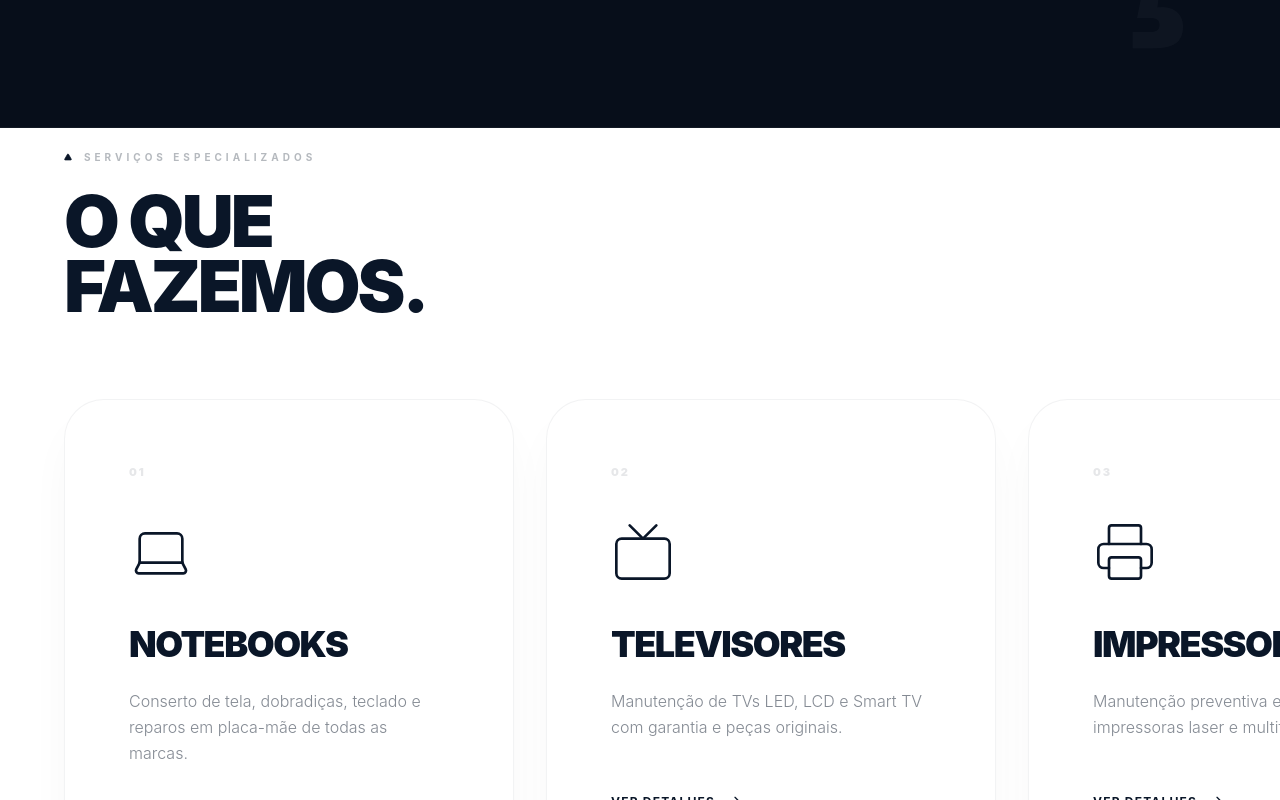
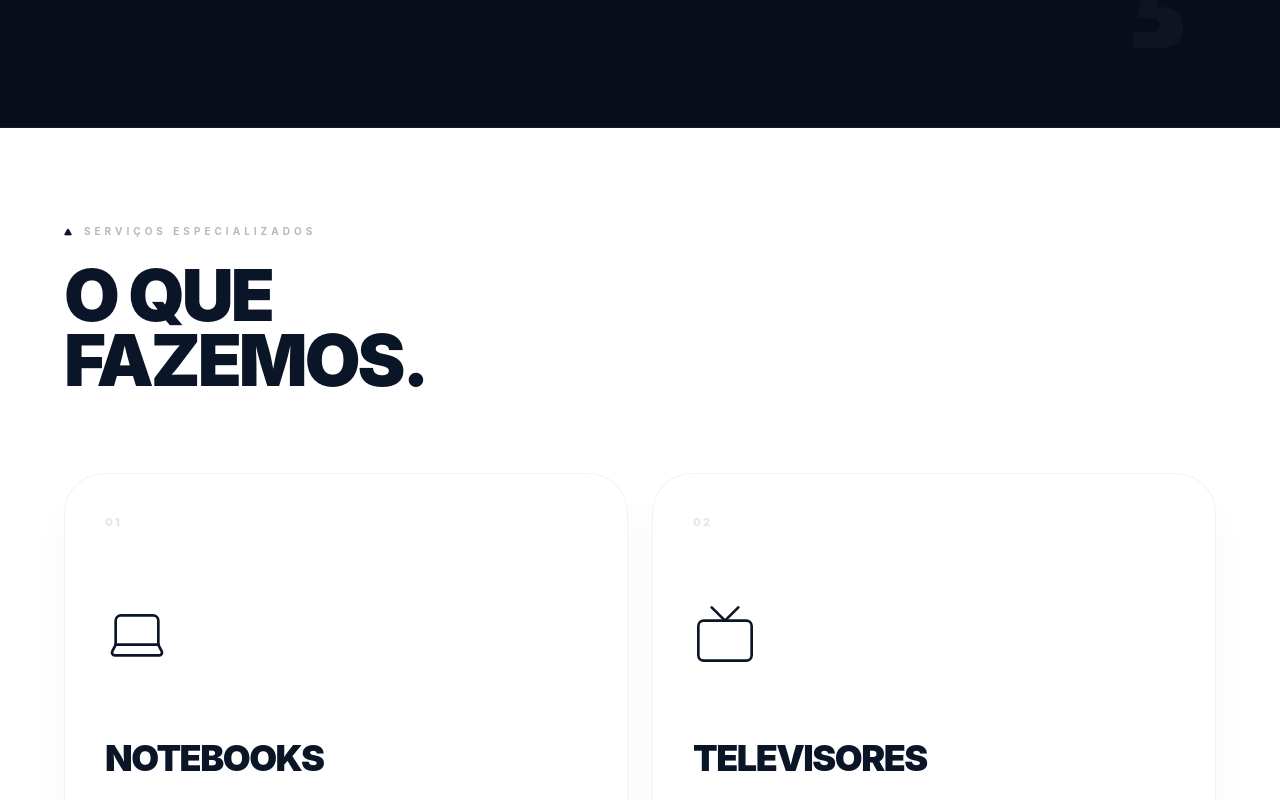
Before and after one commit to teusdrz/pecasparanote, a Next.js app: page / in a window 1280 px wide. Shown: the part 1120-1920 px from the top of the page. Built offline with nearby package versions, Linux system fonts and the light colour scheme.

Commit message:
refactor: remove unused GSAP animations and simplify service card layout

```diff
--- a/src/components/Services.tsx
+++ b/src/components/Services.tsx
@@ -1,13 +1,6 @@
 'use client';
 
-import { useEffect, useRef } from 'react';
 import { Laptop, Tv, Printer, Cpu, ArrowRight, Triangle } from 'lucide-react';
-import gsap from 'gsap';
-import { ScrollTrigger } from 'gsap/ScrollTrigger';
-
-if (typeof window !== 'undefined') {
-  gsap.registerPlugin(ScrollTrigger);
-}
 
 const services = [
   {
@@ -41,32 +34,8 @@ const services = [
 ];
 
 export default function Services() {
-  const scrollRef = useRef<HTMLDivElement>(null);
-  const sectionRef = useRef<HTMLElement>(null);
-
-  useEffect(() => {
-    const ctx = gsap.context(() => {
-      const items = gsap.utils.toArray('.service-card') as HTMLElement[];
-
-      gsap.to(items, {
-        xPercent: -100 * (items.length - 1),
-        ease: 'none',
-        scrollTrigger: {
-          trigger: sectionRef.current,
-          pin: true,
-          scrub: 1,
-          snap: 1 / (items.length - 1),
-          start: 'top 80px',
-          end: () => `+=${scrollRef.current?.offsetWidth}`,
-        }
-      });
-    }, sectionRef);
-
-    return () => ctx.revert();
-  }, []);
-
   return (
-    <section ref={sectionRef} id="servicos" className="min-h-screen bg-white overflow-hidden py-24 md:py-0 flex flex-col justify-center">
+    <section id="servicos" className="bg-white py-24">
       <div className="container mb-12 md:mb-20">
         <p className="text-[10px] font-bold tracking-[4px] uppercase text-navy/30 mb-6 flex items-center gap-3">
           <Triangle className="w-2 h-2 fill-navy text-navy" />
@@ -77,23 +46,23 @@ export default function Services() {
         </h2>
       </div>
 
-      <div className="relative">
-        <div ref={scrollRef} className="flex gap-8 px-8 md:px-16 w-fit">
+      <div className="container">
+        <div className="grid grid-cols-1 sm:grid-cols-2 gap-6">
           {services.map((service) => (
             <div
               key={service.id}
-              className="service-card w-[85vw] md:w-[450px] shrink-0 bg-white border border-navy/5 rounded-[40px] p-12 md:p-16 hover:bg-navy transition-all duration-700 group cursor-pointer shadow-2xl shadow-navy/5"
+              className="service-card aspect-square bg-white border border-navy/5 rounded-[40px] p-10 hover:bg-navy transition-all duration-700 group cursor-pointer shadow-2xl shadow-navy/5 flex flex-col justify-between"
             >
-              <div className="text-[11px] font-black text-navy/10 mb-10 tracking-[2px] group-hover:text-white/10 transition-colors">
+              <div className="text-[11px] font-black text-navy/10 mb-6 tracking-[2px] group-hover:text-white/10 transition-colors">
                 {service.id}
               </div>
-              <div className="text-navy mb-10 group-hover:text-white transition-colors">
+              <div className="text-navy mb-6 group-hover:text-white transition-colors">
                 <service.icon className="w-16 h-16 stroke-[1]" />
               </div>
               <h3 className="text-3xl md:text-4xl font-black text-navy mb-6 tracking-[-1.5px] uppercase group-hover:text-white transition-colors">
                 {service.title}
               </h3>
-              <p className="text-base font-light leading-relaxed text-navy/50 mb-12 group-hover:text-white/50 transition-colors">
+              <p className="text-base font-light leading-relaxed text-navy/50 mb-6 group-hover:text-white/50 transition-colors">
                 {service.desc}
               </p>
               <a href={service.link} className="inline-flex items-center gap-3 text-xs font-bold uppercase tracking-widest text-navy group-hover:text-white border-b border-navy/10 group-hover:border-white/20 pb-1">
```
